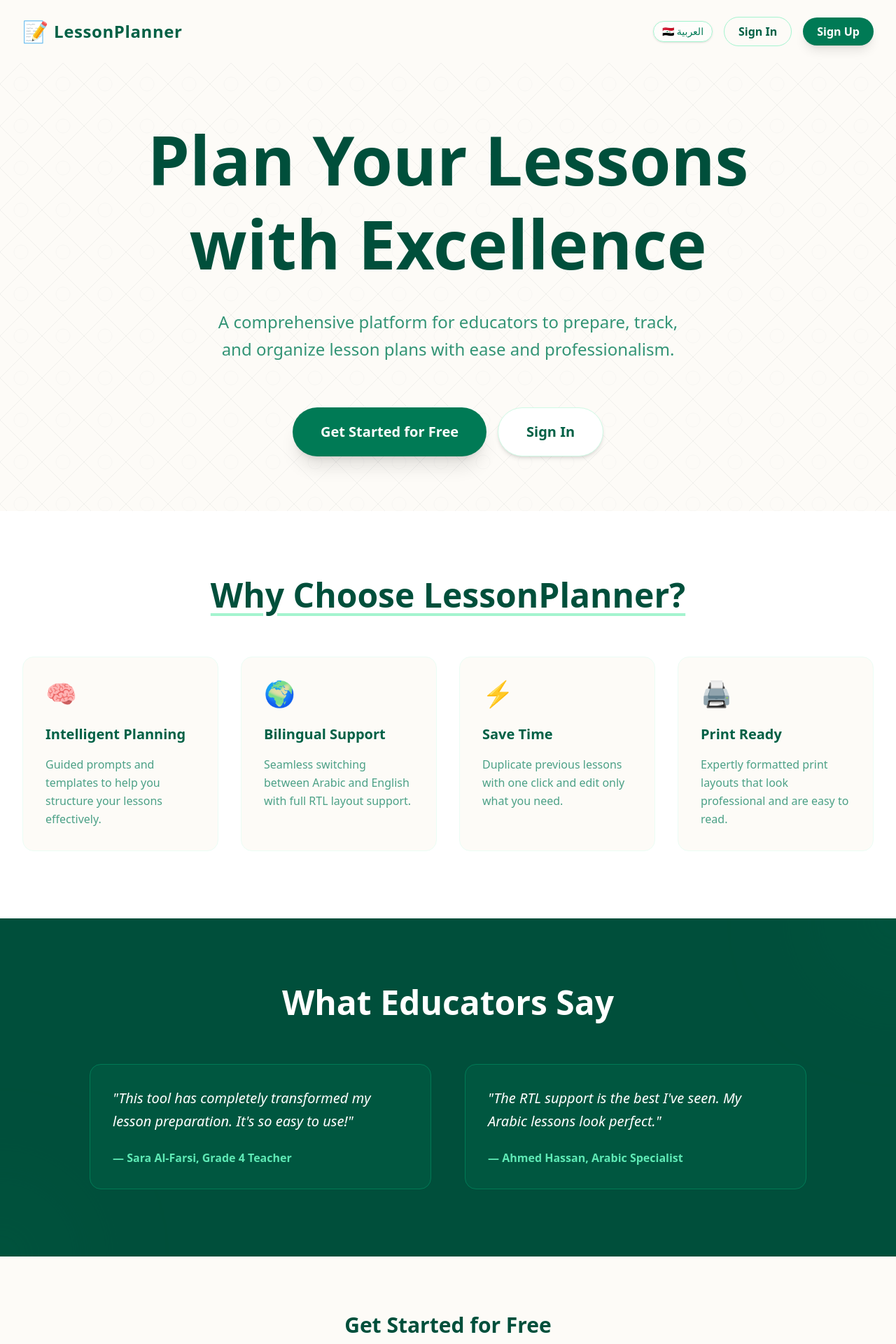
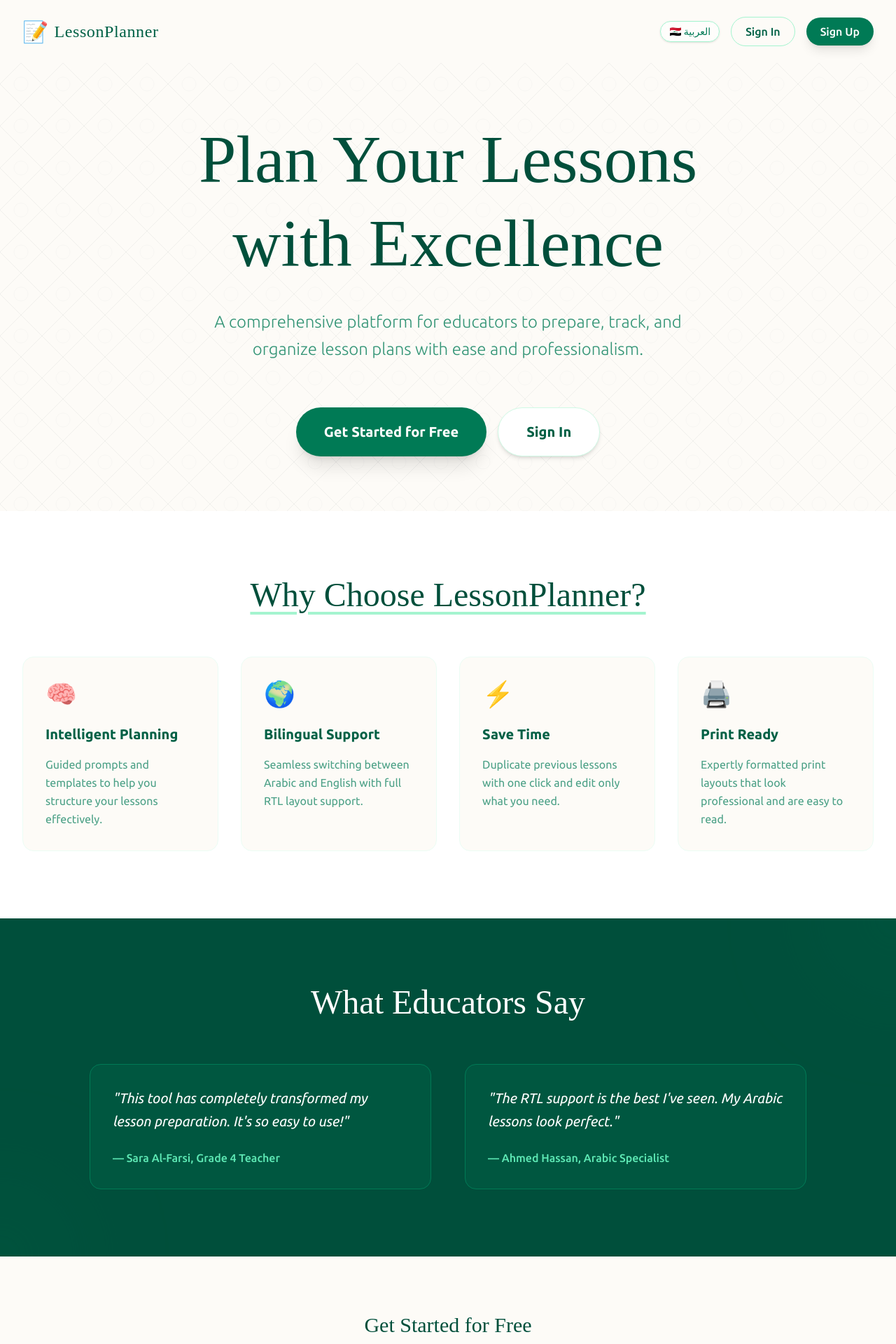
Before and after one commit to atomic-ustadh/my-lesson-plan-app, a React (Vite) app: page / in a window 1280 px wide. Shown: the top 1920 px of the page at 70% size. Built offline with nearby package versions, Linux system fonts and the light colour scheme; no server answers; a web font is replaced by a local one.

Commit message:
Typography

```diff
--- a/src/components/LandingPage.jsx
+++ b/src/components/LandingPage.jsx
@@ -22,12 +22,12 @@ export default function LandingPage() {
     const isRtl = language === 'ar';
 
     return (
-        <div className="min-h-screen flex flex-col bg-[#FDFBF7] text-gray-800 font-sans transition-colors duration-300">
+        <div className={`min-h-screen flex flex-col bg-[#FDFBF7] text-gray-800 transition-colors duration-300 ${language === 'ar' ? 'font-rtl' : 'font-ltr'}`}>
             {/* Navigation / Header */}
             <header className="w-full py-6 px-4 md:px-8 flex justify-between items-center max-w-7xl mx-auto z-20">
                 <div className="flex items-center gap-2">
                     <span className="text-3xl">📝</span>
-                    <h1 className="text-2xl font-bold text-emerald-800 tracking-wide">{t("appTitle")}</h1>
+                    <h1 className="text-2xl text-emerald-800 tracking-wide font-header">{t("appTitle")}</h1>
                 </div>
                 <div className="flex items-center gap-4">
                     {/* Language Toggle */}
@@ -41,7 +41,7 @@ export default function LandingPage() {
                     {session ? (
                         <button
                             onClick={() => navigate("/dashboard")}
-                            className="px-5 py-2 rounded-full bg-emerald-700 text-white font-semibold shadow-lg hover:bg-emerald-800 transition-all"
+                            className="px-5 py-2 rounded-full bg-emerald-700 text-white font-medium shadow-lg hover:bg-emerald-800 transition-all"
                         >
                             {t("dashboard")}
                         </button>
@@ -49,13 +49,13 @@ export default function LandingPage() {
                         <>
                             <button
                                 onClick={() => navigate("/login")}
-                                className="px-5 py-2 rounded-full text-emerald-800 font-semibold border border-emerald-200 hover:bg-emerald-50 transition-colors"
+                                className="px-5 py-2 rounded-full text-emerald-800 font-medium border border-emerald-200 hover:bg-emerald-50 transition-colors"
                             >
                                 {t("signIn")}
                             </button>
                             <button
                                 onClick={() => navigate("/login", { state: { mode: 'signup' } })}
-                                className="px-5 py-2 rounded-full bg-emerald-700 text-white font-semibold shadow-lg hover:bg-emerald-800 transition-transform transform hover:-translate-y-0.5"
+                                className="px-5 py-2 rounded-full bg-emerald-700 text-white font-medium shadow-lg hover:bg-emerald-800 transition-transform transform hover:-translate-y-0.5"
                             >
                                 {t("signUp")}
                             </button>
@@ -80,7 +80,7 @@ export default function LandingPage() {
                 </div>
 
                 <div className="z-10 max-w-4xl space-y-8 animate-fade-in">
-                    <h1 className="text-5xl md:text-8xl font-extrabold text-emerald-900 leading-tight">
+                    <h1 className="text-5xl md:text-8xl text-emerald-900 leading-tight font-header">
                         {t("heroTitle")}
                     </h1>
                     <p className="text-xl md:text-2xl text-emerald-700/80 leading-relaxed font-light max-w-2xl mx-auto">
@@ -91,7 +91,7 @@ export default function LandingPage() {
                         {session ? (
                             <button
                                 onClick={() => navigate("/dashboard")}
-                                className="px-10 py-5 rounded-full bg-emerald-700 text-white text-xl font-bold shadow-xl hover:bg-emerald-800 transition-all hover:scale-105"
+                                className="px-10 py-5 rounded-full bg-emerald-700 text-white text-xl font-semibold shadow-xl hover:bg-emerald-800 transition-all hover:scale-105"
                             >
                                 {t("dashboard")}
                             </button>
@@ -99,13 +99,13 @@ export default function LandingPage() {
                             <>
                                 <button
                                     onClick={() => navigate("/login", { state: { mode: 'signup' } })}
-                                    className="px-10 py-5 rounded-full bg-emerald-700 text-white text-xl font-bold shadow-xl hover:bg-emerald-800 transition-all hover:scale-105"
+                                    className="px-10 py-5 rounded-full bg-emerald-700 text-white text-xl font-semibold shadow-xl hover:bg-emerald-800 transition-all hover:scale-105"
                                 >
                                     {t("startFree")}
                                 </button>
                                 <button
                                     onClick={() => navigate("/login")}
-                                    className="px-10 py-5 rounded-full bg-white text-emerald-800 text-xl font-bold shadow-md border border-emerald-100 hover:bg-emerald-50 transition-all hover:scale-105"
+                                    className="px-10 py-5 rounded-full bg-white text-emerald-800 text-xl font-semibold shadow-md border border-emerald-100 hover:bg-emerald-50 transition-all hover:scale-105"
                                 >
                                     {t("signIn")}
                                 </button>
@@ -118,14 +118,14 @@ export default function LandingPage() {
             {/* Features Section */}
             <section className="py-24 bg-white px-4 md:px-8">
                 <div className="max-w-7xl mx-auto">
-                    <h2 className="text-3xl md:text-5xl font-bold text-center text-emerald-900 mb-16 underline decoration-emerald-200 decoration-4 underline-offset-8">
+                    <h2 className="text-3xl md:text-5xl text-center text-emerald-900 mb-16 underline decoration-emerald-200 decoration-4 underline-offset-8 font-header">
                         {t("featuresTitle")}
                     </h2>
                     <div className="grid grid-cols-1 md:grid-cols-2 lg:grid-cols-4 gap-8">
                         {features.map((f, i) => (
                             <div key={i} className="p-8 rounded-2xl bg-[#FDFBF7] border border-emerald-50 hover:shadow-xl transition-shadow duration-300 group">
                                 <div className="text-4xl mb-6 group-hover:scale-110 transition-transform">{f.icon}</div>
-                                <h3 className="text-xl font-bold text-emerald-800 mb-4">{f.title}</h3>
+                                <h3 className="text-xl font-semibold text-emerald-800 mb-4">{f.title}</h3>
                                 <p className="text-emerald-700/70 leading-relaxed">{f.desc}</p>
                             </div>
                         ))}
@@ -136,14 +136,14 @@ export default function LandingPage() {
             {/* Testimonials Section */}
             <section className="py-24 bg-emerald-900 text-white px-4 md:px-8 relative overflow-hidden">
                 <div className="max-w-5xl mx-auto relative z-10 text-center">
-                    <h2 className="text-3xl md:text-5xl font-bold mb-16">
+                    <h2 className="text-3xl md:text-5xl mb-16 font-header">
                         {t("testimonialsTitle")}
                     </h2>
                     <div className="grid grid-cols-1 md:grid-cols-2 gap-12 text-start">
                         {testimonials.map((t, i) => (
                             <div key={i} className="bg-emerald-800/50 p-8 rounded-2xl border border-emerald-700">
                                 <p className="text-xl italic mb-6 leading-relaxed">"{t.quote}"</p>
-                                <p className="font-bold text-emerald-300">— {t.author}</p>
+                                <p className="font-medium text-emerald-300">— {t.author}</p>
                             </div>
                         ))}
                     </div>
@@ -156,10 +156,10 @@ export default function LandingPage() {
             {/* Final CTA */}
             {!session && (
                 <section className="py-20 text-center px-4">
-                    <h2 className="text-3xl font-bold text-emerald-900 mb-8">{t("startFree")}</h2>
+                    <h2 className="text-3xl text-emerald-900 mb-8 font-header">{t("startFree")}</h2>
                     <button
                         onClick={() => navigate("/login")}
-                        className="px-12 py-5 rounded-full bg-emerald-700 text-white text-xl font-bold shadow-2xl hover:bg-emerald-800 transition-all hover:scale-110"
+                        className="px-12 py-5 rounded-full bg-emerald-700 text-white text-xl font-semibold shadow-2xl hover:bg-emerald-800 transition-all hover:scale-110"
                     >
                         {t("signUp")}
                     </button>
--- a/src/index.css
+++ b/src/index.css
@@ -1,9 +1,10 @@
-@import url('https://fonts.googleapis.com/css2?family=Amiri:ital,wght@0,400;0,700;1,400;1,700&family=Ubuntu:ital,wght@0,300;0,400;0,500;0,700;1,300;1,400;1,500;1,700&display=swap');
+@import url('https://fonts.googleapis.com/css2?family=Amiri:ital,wght@0,400;0,700;1,400;1,700&family=Oi&family=Ubuntu:ital,wght@0,300;0,400;0,500;0,700;1,300;1,400;1,500;1,700&display=swap');
 @import "tailwindcss";
 
 @theme {
     --font-ubuntu: "Ubuntu", sans-serif;
     --font-arabic: "Amiri", serif;
+    --font-oi: "Oi", serif;
 }
 
 .font-ltr {
@@ -13,3 +14,7 @@
 .font-rtl {
     font-family: var(--font-arabic);
 }
+
+.font-header {
+    font-family: var(--font-oi);
+}
```
